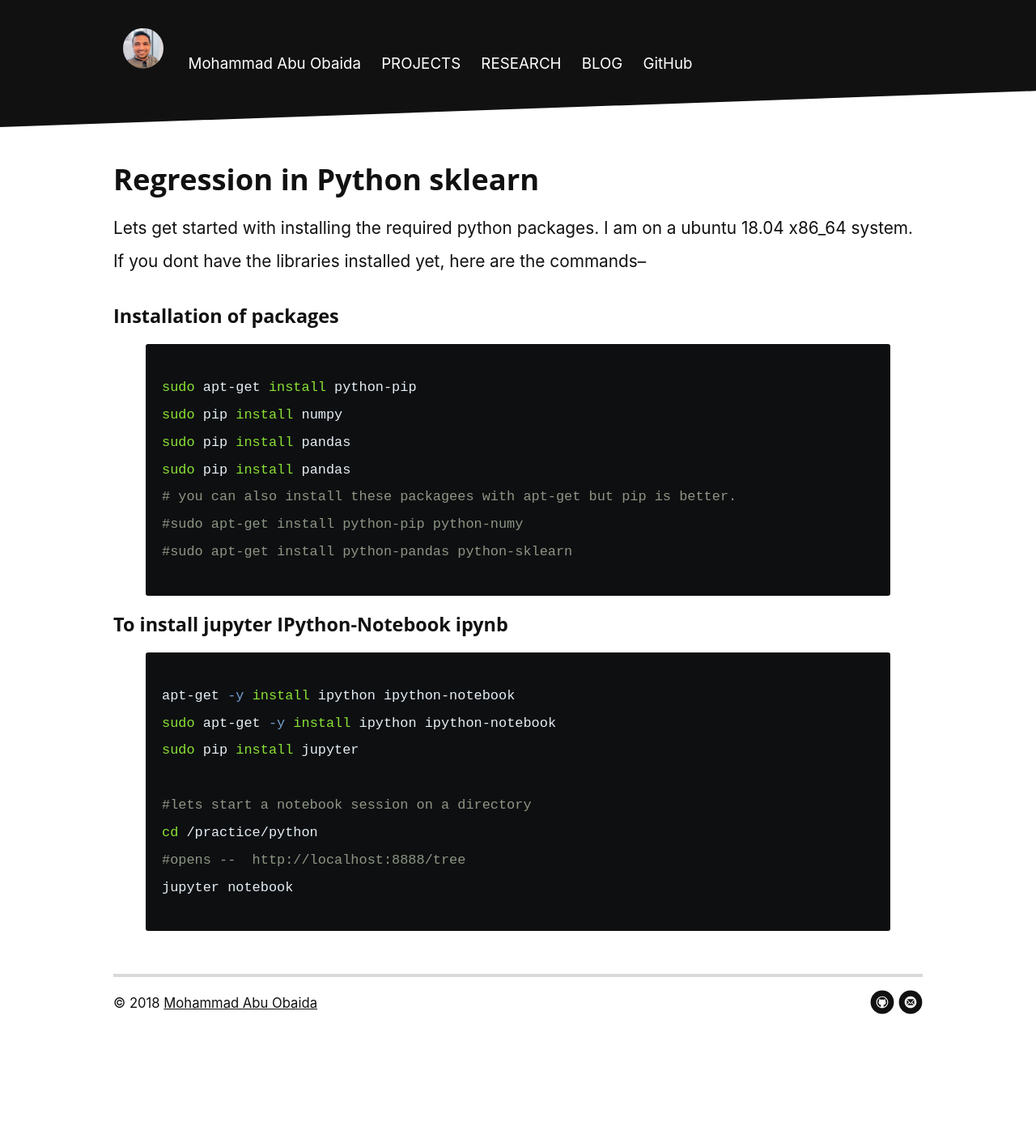
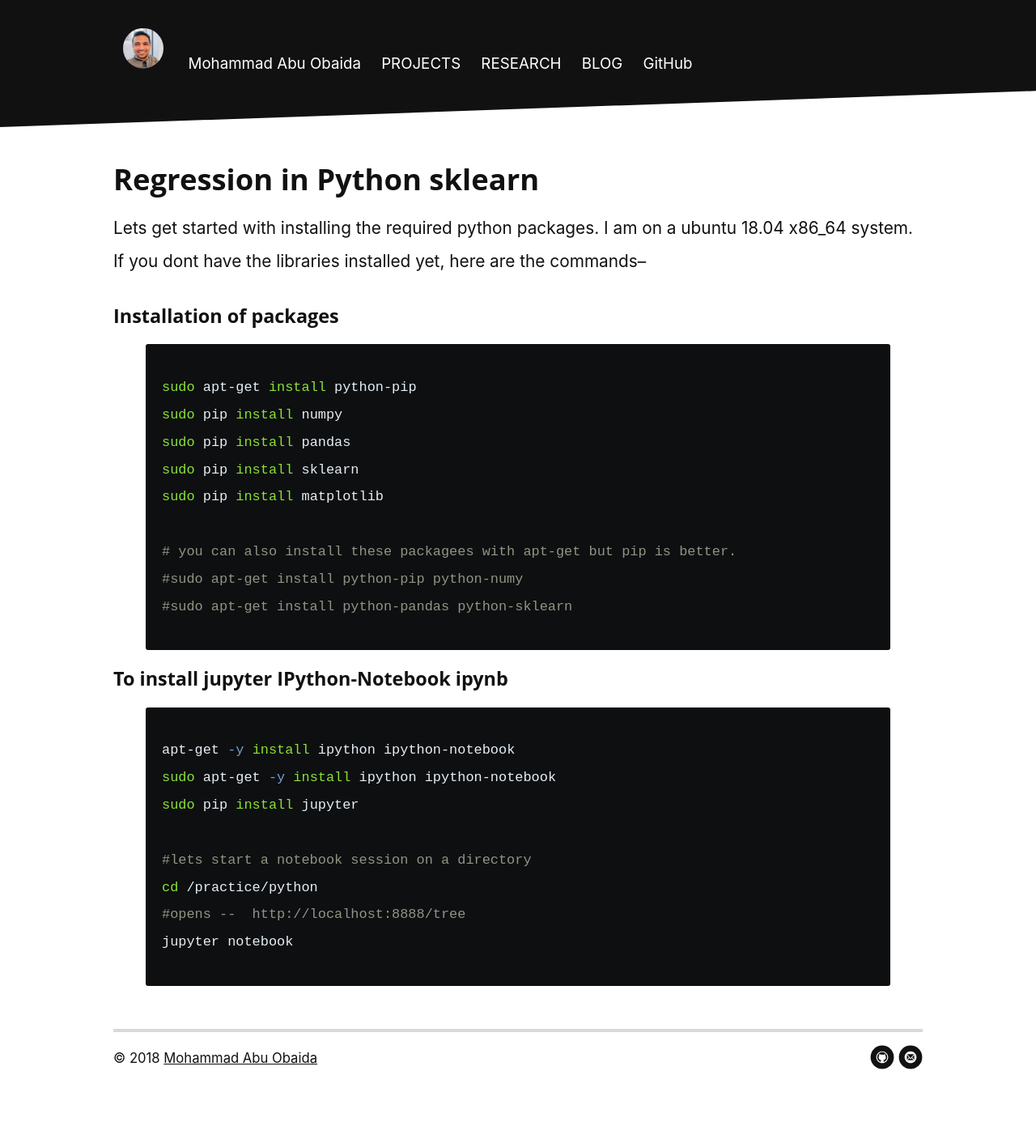
Before and after one commit to summonersRift/summonersrift.github.io, a Jekyll site: the page built from _posts/2018-09-30-sklearn-regression.md, in a window 1280 px wide. Shown: the whole page at 81% size. Built offline with Jekyll 4.4.1, drawn with Linux system fonts in a browser that asks for light colours; nearby versions of some CDN libraries; our own code applies the rules of GitHub Pages for plain Markdown files; before the commit the page ends 1344 px from its top, so only the background shows below that.

Commit message:
Update 2018-09-30-sklearn-regression.md

```diff
--- a/_posts/2018-09-30-sklearn-regression.md
+++ b/_posts/2018-09-30-sklearn-regression.md
@@ -9,7 +9,9 @@ Lets get started with installing the required python packages. I am on a ubuntu
 sudo apt-get install python-pip
 sudo pip install numpy
 sudo pip install pandas
-sudo pip install pandas
+sudo pip install sklearn
+sudo pip install matplotlib
+
 # you can also install these packagees with apt-get but pip is better.
 #sudo apt-get install python-pip python-numy
 #sudo apt-get install python-pandas python-sklearn
```
